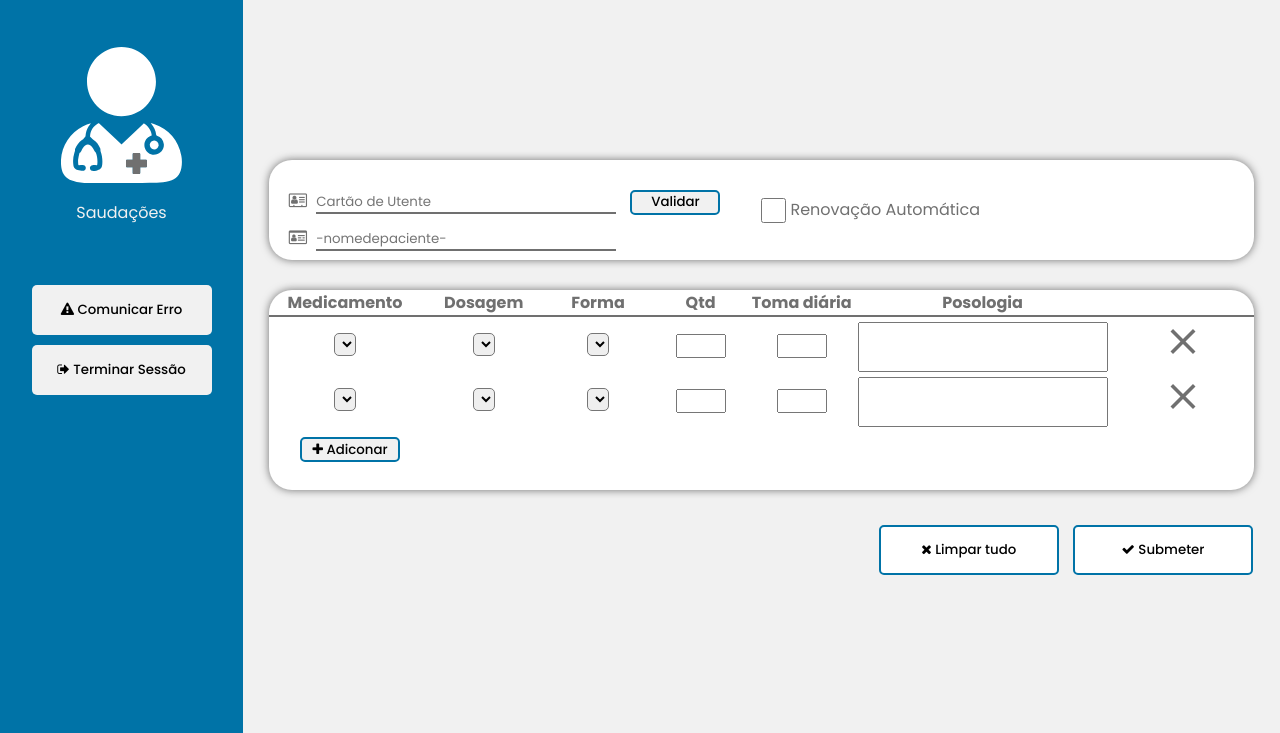
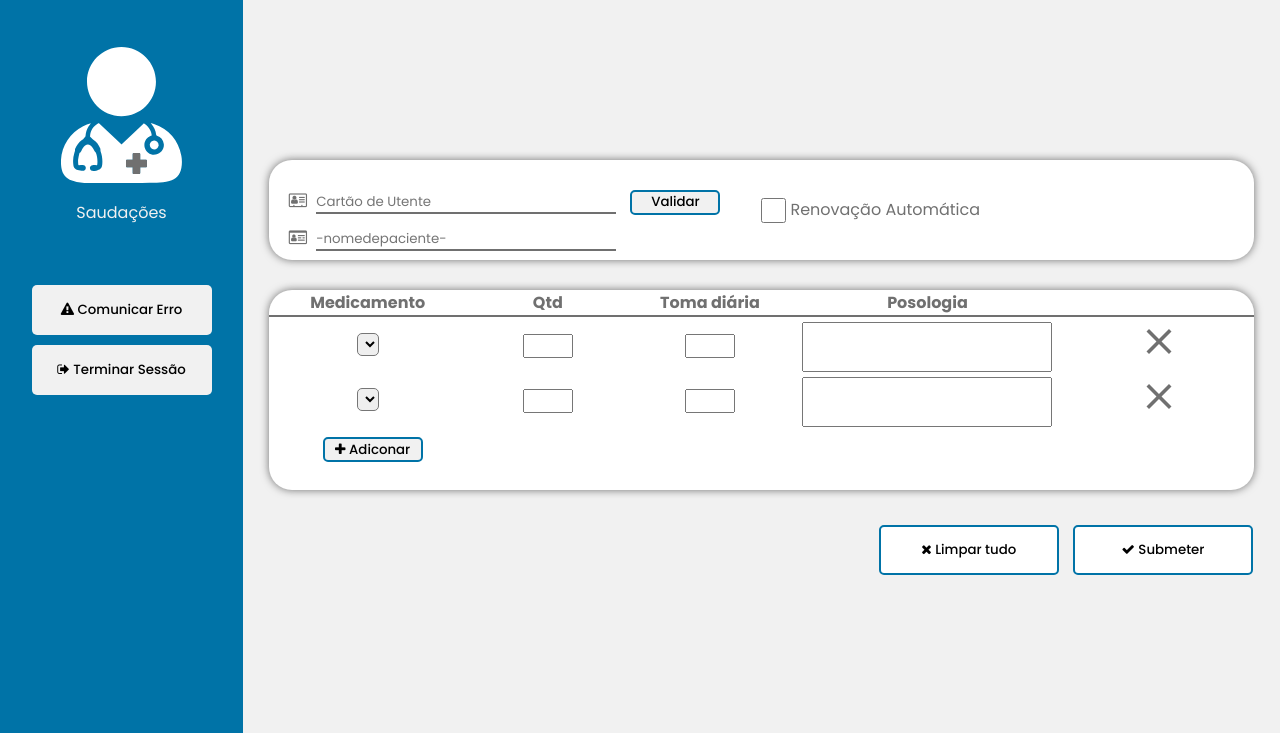
Before and after one commit to lc-silverio/myReceita, a website: page website/backoffice-medic.html in a window 1280 px wide. Both pictures are taken after a click on the button "Adiconar". Shown: the part 88-821 px from the top of the page. Drawn offline with Linux system fonts and the light colour scheme; no server answers.

Commit message:
Remoção de dosagem e forma
Remoção de dosagem e forma farmacêutica do lado do médico. Estavam a ser fornecidas ao médico sem necessidade

```diff
--- a/website/app.js
+++ b/website/app.js
@@ -489,7 +489,7 @@ app.post('/registarReceita', jsonParser, (req, res) => {
 //------------------------------------------------------------->   FARMACEUTICOS
 //
 //
-// Devolver nome do paciente
+// Devolver numero do cartao de utente e receitas!!!!!!!!!!!!!! e estado de levantamento
 app.post('/verificarReceita', jsonParser, (req, res) => {
 
   const newPaciente = {
--- a/website/backoffice-medic.html
+++ b/website/backoffice-medic.html
@@ -72,8 +72,6 @@
                 <table id="table" style="width:100%">
                     <tr>
                         <th>Medicamento</th>
-                        <th>Dosagem</th>
-                        <th>Forma</th>
                         <th>Qtd</th>
                         <th>Toma diária</th>
                         <th>Posologia</th>
@@ -82,18 +80,6 @@
                     <tr>
                         <td>
                             <select class="data, medicamento-dropdown" name="medicamento-dropdown" id="medicamento-dropdown0">
-                                <option value=""></option>
-                            </select>
-                        </td>
-
-                        <td>
-                            <select class="data, dosagem-dropdown" name="dosagem-dropdown" id="dosagem-dropdown0">
-                                <option value=""></option>
-                            </select>
-                        </td>
-
-                        <td>
-                            <select class="data, forma-dropdown" name="forma-dropdown" id="forma-dropdown0">
                                 <option value=""></option>
                             </select>
                         </td>
--- a/website/js/backoffice.js
+++ b/website/js/backoffice.js
@@ -18,12 +18,12 @@ var bolachinha;
 
 function resetDropdown() {
   var medicamentoDropdown = document.getElementById("medicamento-dropdown0");
-  var dosagemDropdown = document.getElementById("dosagem-dropdown0");
-  var formaDropdown = document.getElementById("forma-dropdown0");
+  //var dosagemDropdown = document.getElementById("dosagem-dropdown0");
+  //var formaDropdown = document.getElementById("forma-dropdown0");
 
   medicamentoDropdown.selectedIndex = 0;
-  dosagemDropdown.selectedIndex = 0;
-  formaDropdown.selectedIndex = 0;
+  //dosagemDropdown.selectedIndex = 0;
+  //formaDropdown.selectedIndex = 0;
 }
 
 function clearInput() {
@@ -57,22 +57,22 @@ function addNewLine() {
   var table = document.getElementById("table");
   var row = table.insertRow(2);
   var cell1 = row.insertCell(0);
-  var cell2 = row.insertCell(1);
-  var cell3 = row.insertCell(2);
-  var cell4 = row.insertCell(3);
-  var cell5 = row.insertCell(4);
-  var cell6 = row.insertCell(5);
-  var cell7 = row.insertCell(6);
+  //var cell2 = row.insertCell(1);
+  //var cell3 = row.insertCell(2);
+  var cell4 = row.insertCell(1);
+  var cell5 = row.insertCell(2);
+  var cell6 = row.insertCell(3);
+  var cell7 = row.insertCell(4);
 
   cell1.innerHTML = `<select class="data, medicamento-dropdown" name="medicamento-dropdown" id="medicamento-dropdown${counter}">
         <option value=""></option>
         </select>`;/*Medicamento*/
 
-  cell2.innerHTML = `<select class="data, dosagem-dropdown" name="dosagem-dropdown" id="dosagem-dropdown${counter}">
+  /*cell2.innerHTML = `<select class="data, dosagem-dropdown" name="dosagem-dropdown" id="dosagem-dropdown${counter}">
         <option value=""></option>
         </select>`;/*Dosagem*/
 
-  cell3.innerHTML = `<select class="data, forma-dropdown" name="forma-dropdown" id="forma-dropdown${counter}">
+  /*cell3.innerHTML = `<select class="data, forma-dropdown" name="forma-dropdown" id="forma-dropdown${counter}">
         <option value=""></option>
         </select>`;/*Forma*/
 
@@ -191,8 +191,8 @@ function medFetch() {
     },
     body: JSON.stringify({
       medicamento: document.getElementById(`medicamento-dropdown0`).value,
-      dosagem: document.getElementById("dosagem-dropdown0").value,
-      forma: document.getElementById("forma-dropdown0").value,
+      //dosagem: document.getElementById("dosagem-dropdown0").value,
+      //forma: document.getElementById("forma-dropdown0").value,
     })
   }).then(async (resposta) => {
     const X = await resposta.json();
@@ -214,8 +214,8 @@ function medFetch() {
       sel.appendChild(opt);
     }
 
-    //DOSAGEM
-    var dosagemString = X.dosagem.split("!!")
+    //DOSAGEM/*
+    /*var dosagemString = X.dosagem.split("!!")
     dosagemString.splice(dosagemString.length - 1)
 
     var dosagemStringClean = dosagemString.filter((c, index) => {
@@ -229,9 +229,9 @@ function medFetch() {
       opt.innerHTML = dosagemStringClean[i] + "mg";
       opt.value = dosagemStringClean[i];
       sel.appendChild(opt);
-    }
+    }*/
 
-    //FORMA FARMACEUTICA
+    /*//FORMA FARMACEUTICA
     var formaFarmaceuticaString = X.formaFarmaceutica.split("!!")
     formaFarmaceuticaString.splice(formaFarmaceuticaString.length - 1)
 
@@ -246,7 +246,7 @@ function medFetch() {
       opt.innerHTML = formaFarmaceuticaStringClean[i];
       opt.value = formaFarmaceuticaStringClean[i];
       sel.appendChild(opt);
-    }
+    }*/
   });
 }
 
@@ -258,8 +258,8 @@ function medFetchMain() {
     },
     body: JSON.stringify({
       medicamento: document.getElementById("medicamento-dropdown0").value,
-      dosagem: document.getElementById("dosagem-dropdown0").value,
-      forma: document.getElementById("forma-dropdown0").value,
+      //dosagem: document.getElementById("dosagem-dropdown0").value,
+      //forma: document.getElementById("forma-dropdown0").value,
     })
   }).then(async (resposta) => {
     const X = await resposta.json();
@@ -284,14 +284,14 @@ function medFetchMain() {
       sel.appendChild(opt);
     }
 
-    //DOSAGEM
-    var dosagemString = X.dosagem.split("!!")
+    /*//DOSAGEM
+    //var dosagemString = X.dosagem.split("!!")
     //console.log(dosagemString)
-    dosagemString.splice(dosagemString.length - 1)
+    //dosagemString.splice(dosagemString.length - 1)
 
-    var dosagemStringClean = dosagemString.filter((c, index) => {
-      return dosagemString.indexOf(c) === index;
-    })
+    //var dosagemStringClean = dosagemString.filter((c, index) => {
+      //return dosagemString.indexOf(c) === index;
+    //})
     //console.log(dosagemStringClean)
 
     var sel = document.getElementById('dosagem-dropdown0');
@@ -302,7 +302,7 @@ function medFetchMain() {
       sel.appendChild(opt);
     }
 
-    //DOSAGEM
+    //FORMA FARMACEUTICA
     var formaFarmaceuticaString = X.formaFarmaceutica.split("!!")
     //console.log(formaFarmaceuticaString)
     formaFarmaceuticaString.splice(formaFarmaceuticaString.length - 1)
@@ -318,13 +318,12 @@ function medFetchMain() {
       opt.innerHTML = formaFarmaceuticaStringClean[i];
       opt.value = formaFarmaceuticaStringClean[i];
       sel.appendChild(opt);
-    }
-  });
+    }*/
+  })
 
-  bolacha = document.cookie.split(" ")
-  bolachinha = bolacha[1]
+  bolacha = document.cookie.split(" ");
+  bolachinha = bolacha[1];
   //console.log(bolachinha)
-
 }
 
 function logout() {
@@ -336,7 +335,7 @@ function logout() {
 function registarReceita() {
   var medicamentoString = "";
   var dosagemString = "";
-  var formaString = "";
+  //var formaString = "";
   var quantidadeString = "";
   var quantidadeDiariaString = "";
   var posologiaString = "";
@@ -353,8 +352,8 @@ function registarReceita() {
   //for (var r = -1; r <= counter; r++) {//um ciclo para cada uma das linhas adicionadas 0 = linha original
   do{
     medicamentoString = medicamentoString.concat(document.getElementById(`medicamento-dropdown${counter}`).value + "!!");
-    dosagemString = dosagemString.concat(document.getElementById(`dosagem-dropdown${counter}`).value + "!!");
-    formaString = formaString.concat(document.getElementById(`forma-dropdown${counter}`).value + "!!");
+    //dosagemString = dosagemString.concat(document.getElementById(`dosagem-dropdown${counter}`).value + "!!");
+    //formaString = formaString.concat(document.getElementById(`forma-dropdown${counter}`).value + "!!");
     quantidadeString = quantidadeString.concat(document.getElementById(`quantidade-value${counter}`).value + "!!");
     quantidadeDiariaString = quantidadeDiariaString.concat(document.getElementById(`quantidade-diaria${counter}`).value + "!!");
     posologiaString = posologiaString.concat(document.getElementById(`posologia-text${counter}`).value + "!!");
@@ -374,8 +373,8 @@ function registarReceita() {
     },
     body: JSON.stringify({
       medicamentoString : medicamentoString,
-      dosagemString : dosagemString,
-      formaString : formaString,
+      //dosagemString : dosagemString,
+      //formaString : formaString,
       quantidadeString : quantidadeString,
       quantidadeDiariaString : quantidadeDiariaString,
       posologiaString : posologiaString,
```
